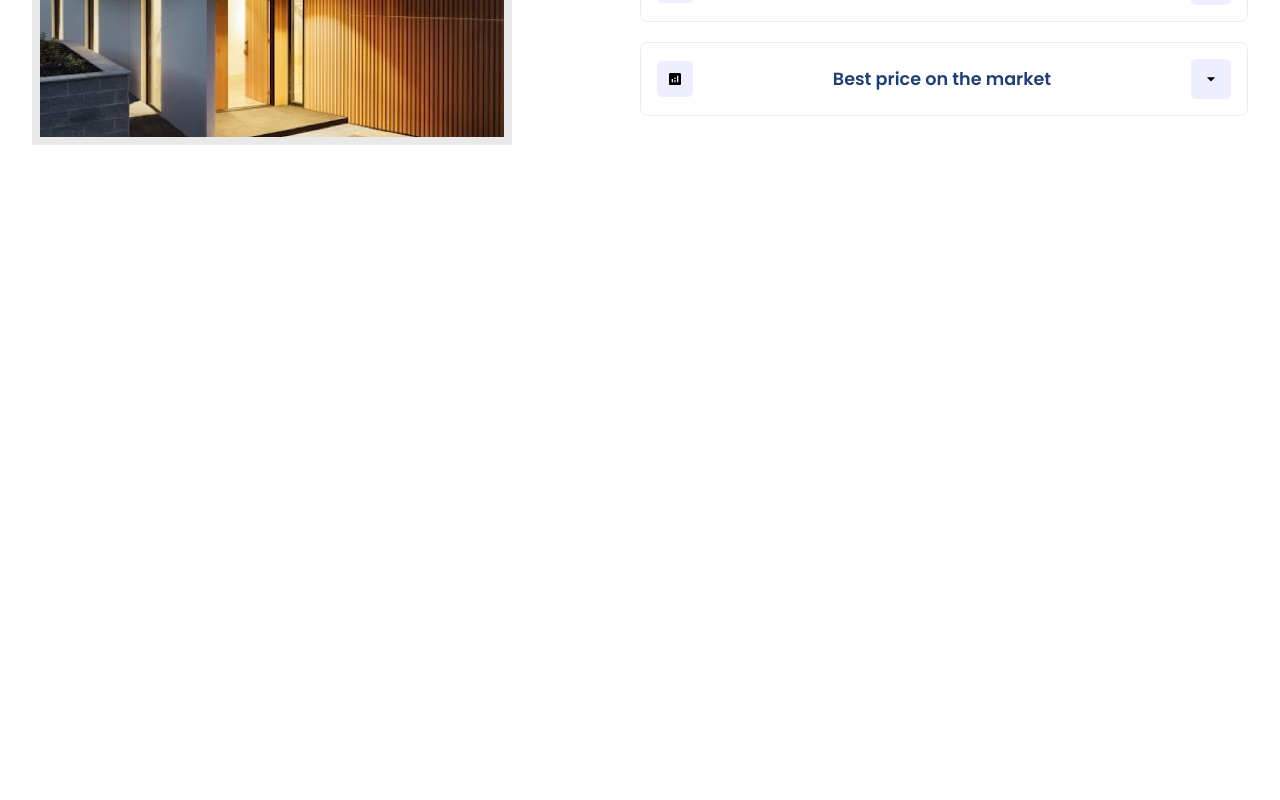
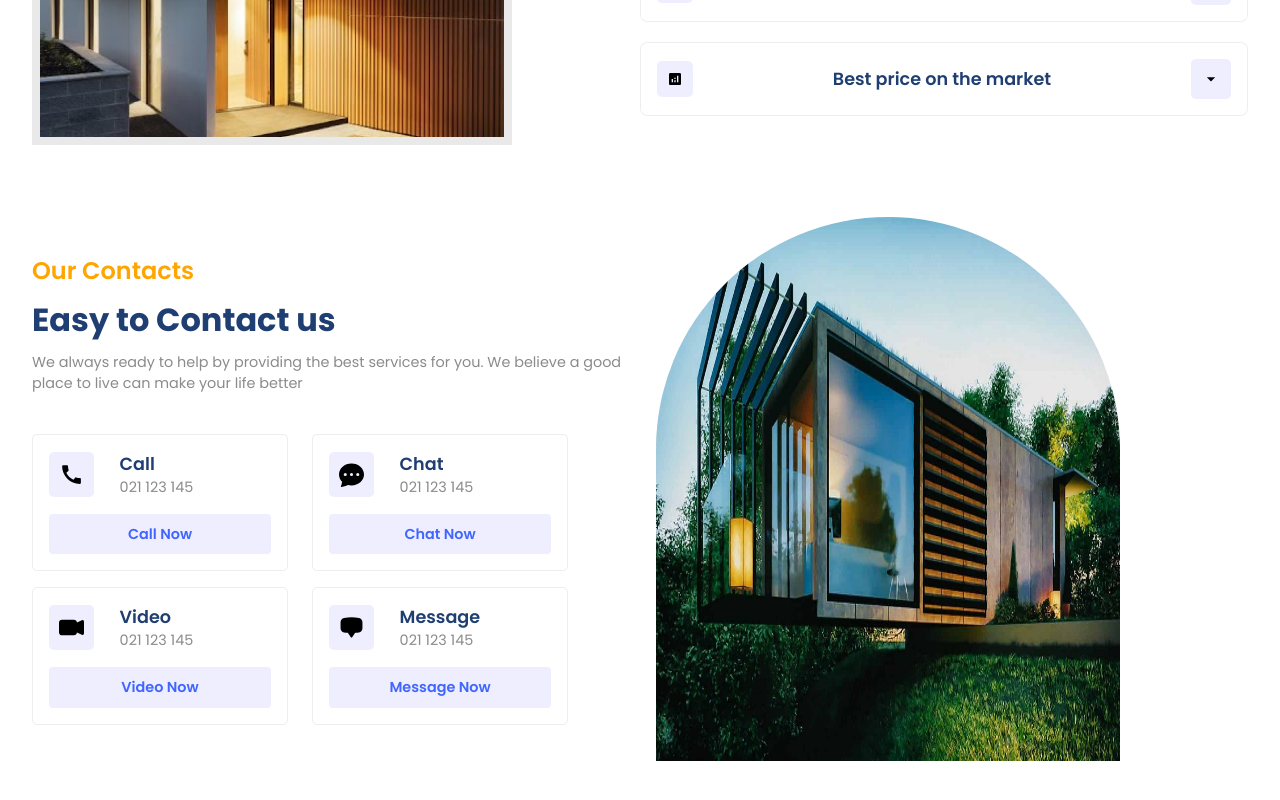
Before and after one commit to jarzt-pham/real-estate-web, a React (Vite) app: page / in a window 1280 px wide. Shown: the part 1894-2694 px from the top of the page. Before the commit the page ends 2071 px from the top, so only its background shows below. Built offline with nearby package versions, Linux system fonts and the light colour scheme.

Commit message:
feat: contact section

```diff
--- a/src/App.jsx
+++ b/src/App.jsx
@@ -4,6 +4,7 @@
 import Companies from "./components/companies/Companies";
 import Residencies from "./components/residencies/Residencies";
 import Value from "./components/value/Value";
+import Contact from "./components/contact/Contact";
 
 function App() {
   return (
@@ -16,6 +17,7 @@
       <Companies />
       <Residencies />
       <Value />
+      <Contact />
     </div>
   );
 }
--- /dev/null
+++ b/src/components/contact/Contact.css
@@ -0,0 +1,61 @@
+.c-container {
+  justify-content: space-between;
+}
+
+.c-container > div {
+  flex: 1;
+}
+
+.c-right {
+  width: 100%;
+}
+
+.c-left {
+  gap: 0.5rem;
+}
+
+.contactModes {
+  margin-top: 2rem;
+  gap: 1rem;
+}
+
+.contactModes .row {
+  gap: 1.5rem;
+}
+
+.mode {
+  width: 16rem;
+  padding: 1rem;
+  border: 0.8px solid rgba(128, 128, 128, 0.143);
+  border-radius: 5px;
+  gap: 1rem;
+  transition: all 300ms ease-in;
+}
+.mode .button {
+  width: 100%;
+  background: var(--lightBlue);
+  color: var(--blue);
+  font-size: 0.9rem;
+  font-weight: 600;
+}
+
+.mode > :nth-child(1) {
+  width: 100%;
+  gap: 1.6rem;
+}
+
+.mode .detail .primaryText {
+  font-size: 1.1rem;
+  font-weight: 600;
+}
+
+.mode:hover {
+  scale: 1.1;
+  box-shadow: var(--shadow);
+}
+
+.mode .button:hover {
+  background: var(--blue-gradient);
+  color: white;
+  scale: 0.8;
+}
--- /dev/null
+++ b/src/components/contact/Contact.jsx
@@ -0,0 +1,94 @@
+import React from "react";
+import "./Contact.css";
+import { MdCall } from "react-icons/md";
+import { BsFillChatDotsFill, BsCameraVideoFill } from "react-icons/bs";
+import { HiChatBubbleBottomCenter } from "react-icons/hi2";
+
+function Contact() {
+  return (
+    <section className="c-wrapper">
+      <div className="paddings innerWidth flexCenter c-container">
+        {/* left side */}
+        <div className="flexColStart c-left">
+          <span className="orangeText">Our Contacts</span>
+          <span className="primaryText">Easy to Contact us</span>
+          <span className="secondaryText">
+            We always ready to help by providing the best services for you. We
+            believe a good place to live can make your life better
+          </span>
+
+          <div className="flexColStart contactModes">
+            <div className="flexStart row">
+              <div className="flexColCenter mode">
+                <div className="flexStart">
+                  <div className="flexCenter icon">
+                    <MdCall size={25} />
+                  </div>
+                  <div className="flexColStart detail">
+                    <span className="primaryText">Call</span>
+                    <span className="secondaryText">021 123 145</span>
+                  </div>
+                </div>
+                <div className="flexCenter button">Call Now</div>
+              </div>
+
+              <div className="flexStart row">
+                <div className="flexColCenter mode">
+                  <div className="flexStart">
+                    <div className="flexCenter icon">
+                      <BsFillChatDotsFill size={25} />
+                    </div>
+                    <div className="flexColStart detail">
+                      <span className="primaryText">Chat</span>
+                      <span className="secondaryText">021 123 145</span>
+                    </div>
+                  </div>
+                  <div className="flexCenter button">Chat Now</div>
+                </div>
+              </div>
+            </div>
+
+            <div className="flexStart row">
+              <div className="flexColCenter mode">
+                <div className="flexStart">
+                  <div className="flexCenter icon">
+                    <BsCameraVideoFill size={25} />
+                  </div>
+                  <div className="flexColStart detail">
+                    <span className="primaryText">Video</span>
+                    <span className="secondaryText">021 123 145</span>
+                  </div>
+                </div>
+                <div className="flexCenter button">Video Now</div>
+              </div>
+
+              <div className="flexStart row">
+                <div className="flexColCenter mode">
+                  <div className="flexStart">
+                    <div className="flexCenter icon">
+                      <HiChatBubbleBottomCenter size={25} />
+                    </div>
+                    <div className="flexColStart detail">
+                      <span className="primaryText">Message</span>
+                      <span className="secondaryText">021 123 145</span>
+                    </div>
+                  </div>
+                  <div className="flexCenter button">Message Now</div>
+                </div>
+              </div>
+            </div>
+          </div>
+        </div>
+
+        {/* right side */}
+        <div className="c-right">
+          <div className="div image-container">
+            <img src="./contact.jpg" alt="" />
+          </div>
+        </div>
+      </div>
+    </section>
+  );
+}
+
+export default Contact;
```
